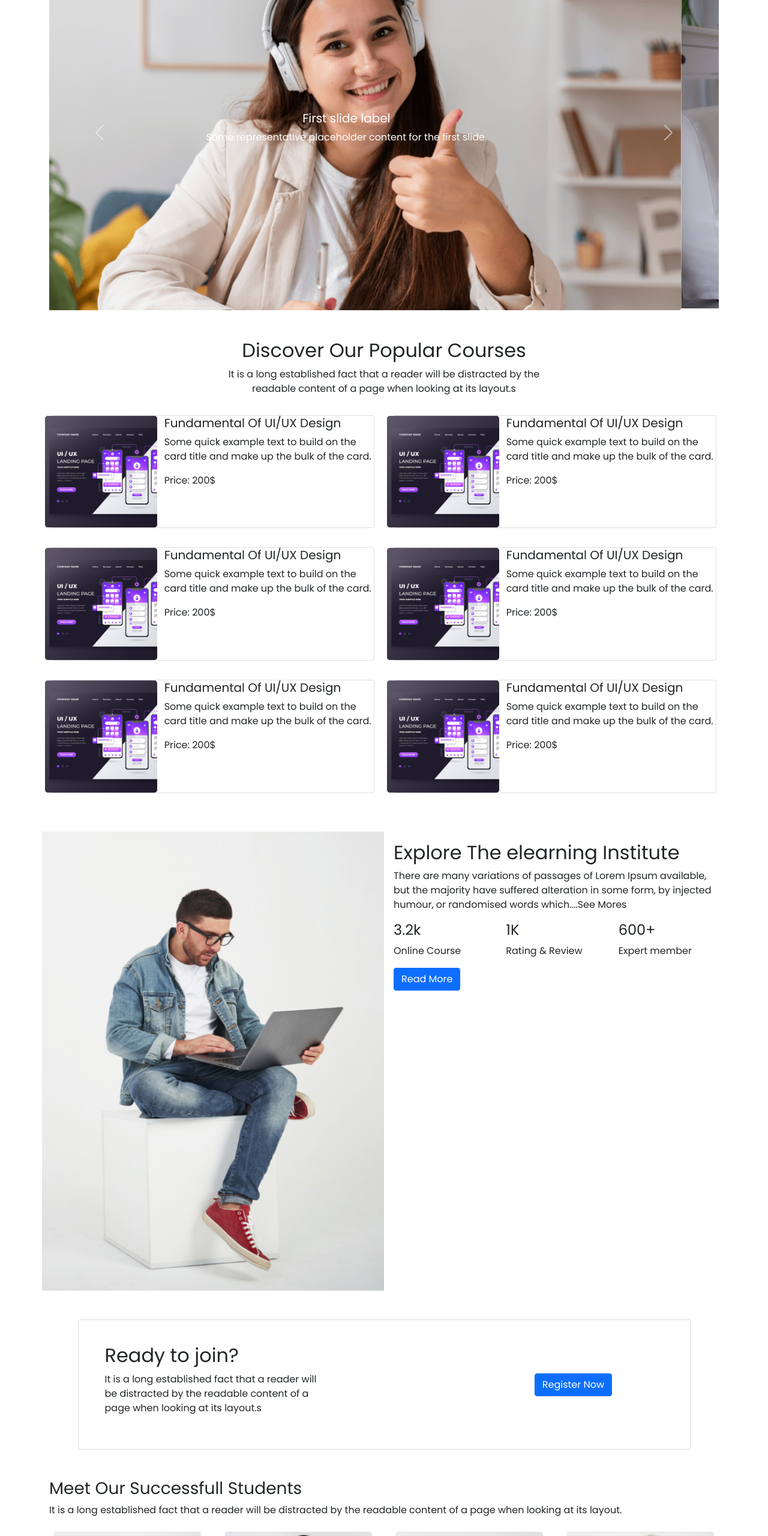
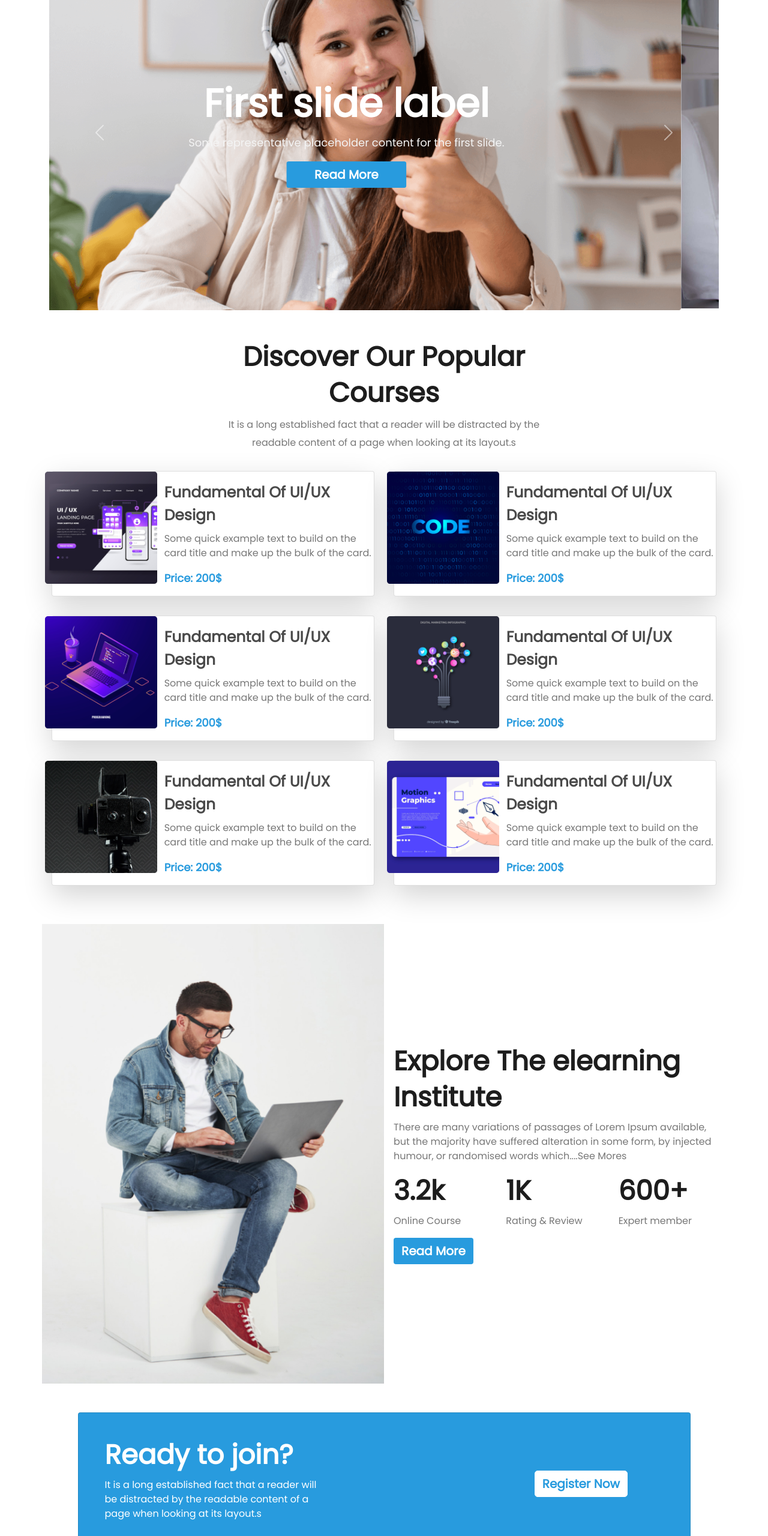
Before and after one commit to farabi1233/ed_tech, a plain HTML site: page index.html in a window 1280 px wide. Shown: the part 180-2740 px from the top of the page at 60% size. Drawn offline with nearby package versions, Linux system fonts and the light colour scheme.

Commit message:
pc design fix

```diff
--- a/asset/css/style.css
+++ b/asset/css/style.css
@@ -1,6 +1,4 @@
 @import url('https://fonts.googleapis.com/css2?family=Poppins&display=swap');
-
-
 
 
 body {
--- a/index.html
+++ b/index.html
@@ -14,9 +14,123 @@
     <link rel="stylesheet" href="asset/css/style.css">
 
     <style>
+        .slider-title {
+            font-weight: 600;
+            font-size: 65px;
+            line-height: 85px;
+            text-align: center;
+            color: #FFFFFF;
+        }
 
+        .slider-description {
+            font-weight: 400;
+            font-size: 18px;
+            line-height: 30px;
+            text-align: center;
+            color: #F4F4F4;
 
+        }
 
+        .bg-blue {
+            background-color: #289BDE;
+        }
+
+        .blue-button {
+            background: #289BDE;
+            font-weight: 600;
+            font-size: 20px;
+            line-height: 30px;
+            text-align: center;
+            color: #FFFFFF;
+        }
+
+        .white-button {
+            background: #FFFFFF;
+            border: 1px solid #FFFFFF;
+            border-radius: 5px;
+            font-weight: 600;
+            font-size: 20px;
+            line-height: 30px;
+            text-align: center;
+            color: #289BDE;
+
+        }
+
+        .title {
+            font-weight: 600;
+            font-size: 45px;
+            line-height: 60px;
+            text-align: center;
+            color: #1D1D1D;
+        }
+
+        .title-left {
+            font-weight: 600;
+            font-size: 45px;
+            line-height: 60px;
+            color: #1D1D1D;
+        }
+
+        .title-description {
+            font-weight: 400;
+            font-size: 16px;
+            line-height: 30px;
+            text-align: center;
+            color: #777777;
+        }
+
+        .course-name {
+            font-weight: 600;
+            font-size: 25px;
+            line-height: 38px;
+            color: #4A4A4A;
+
+        }
+
+        .description {
+            font-weight: 400;
+            font-size: 16px;
+            line-height: 24px;
+            color: #777777;
+
+        }
+
+        .course-price {
+            font-weight: 600;
+            font-size: 18px;
+            line-height: 27px;
+            color: #289BDE;
+        }
+
+        .name {
+            font-weight: 600;
+            font-size: 20px;
+            line-height: 30px;
+            color: #4A4A4A;
+        }
+
+        .accordion-button {
+            font-weight: 600;
+            font-size: 20px;
+            line-height: 30px;
+            color: #4A4A4A;
+        }
+
+        .footer-title {
+            font-weight: 600;
+            font-size: 40px;
+            line-height: 60px;
+            color: #FFFFFF;
+        }
+
+        .footer-description {
+            font-weight: 400;
+            font-size: 16px;
+            line-height: 28px;
+            text-align: center;
+            color: #E8E8E8;
+
+        }
     </style>
 </head>
 
@@ -61,32 +175,36 @@
         <!-- slider  -->
         <section class="slider container my-5">
             <div id="carouselExampleIndicators" class="carousel slide" data-bs-ride="carousel">
-                <!-- <div class="carousel-indicators">
-                    <button type="button" data-bs-target="#carouselExampleIndicators" data-bs-slide-to="0"
-                        class="active" aria-current="true" aria-label="Slide 1"></button>
-                    <button type="button" data-bs-target="#carouselExampleIndicators" data-bs-slide-to="1"
-                        aria-label="Slide 2"></button>
-                    <button type="button" data-bs-target="#carouselExampleIndicators" data-bs-slide-to="2"
-                        aria-label="Slide 3"></button>
-                </div> -->
+
                 <div class="carousel-inner">
                     <div class="carousel-item active" style="background-image: ;">
-                        <img src="asset/images/cover/cover-1.png" class="d-block w-100" alt="...">
-                        <div class="carousel-caption d-flex flex-column justify-content-center h-100" style="top: 0"">
-                        <h5>First slide label</h5>
-                        <p>Some representative placeholder content for the first slide.</p>
+
+                        <img src="asset/images/cover/cover-1.png" class="d-block w-100" alt="..."
+                            style="brightness(0.4);">
+                        <div class="text-center carousel-caption d-flex flex-column justify-content-center h-100"
+                            style="top: 0"">
+                                <h5 class=" slider-title">First slide label</h5>
+                            <p class="slider-description">Some representative placeholder content for the first slide.
+                            </p>
+                            <button style="width: 200px;" class="mx-auto btn  blue-button ">Read More</button>
+
                         </div>
                     </div>
 
+
                     <div class=" carousel-item">
                         <img src="asset/images/cover/cover-3.jpg" class="d-block w-100" alt="...">
-                            <div class="carousel-caption d-flex flex-column justify-content-center h-100" style="top: 0"">
-                                <h5>First slide label</h5>
-                                <p>Some representative placeholder content for the first slide.</p>
+                        <div class="text-center carousel-caption d-flex flex-column justify-content-center h-100"
+                            style="top: 0"">
+                            <h5 class=" slider-title">First slide label</h5>
+                            <p class="slider-description">Some representative placeholder content for the first slide.
+                            </p>
+                            <button style="width: 200px;" class="mx-auto btn  blue-button ">Read More</button>
+
                         </div>
                     </div>
                 </div>
-                    <button class="carousel-control-prev" type="button" data-bs-target="#carouselExampleIndicators"
+                <button class=" carousel-control-prev" type="button" data-bs-target="#carouselExampleIndicators"
                     data-bs-slide="prev">
                     <span class="carousel-control-prev-icon" aria-hidden="true"></span>
                     <span class="visually-hidden">Previous</span>
@@ -106,8 +224,8 @@
         <section class=" register container my-5">
             <div class="row justify-content-center text-center">
                 <div class="col-6">
-                    <h2>Discover Our Popular Courses</h2>
-                    <p>
+                    <h2 class="title">Discover Our Popular Courses</h2>
+                    <p class="title-description">
                         It is a long established fact that a reader will be distracted by the readable
                         content of a page when looking at its layout.s
                     </p>
@@ -115,14 +233,14 @@
             </div>
             <div class="row  ">
                 <div class="col-md-6 p-3">
-                    <div class="card">
+                    <div class="card shadow-lg">
                         <div class="row">
                             <div class="col-md-4 p-0">
                                 <img src="asset/images/course/course-1.png" class="img-fluid">
                             </div>
-                            <div class="col-md-8">
+                            <div class="col-md-8 py-3">
                                 <h5 class="course-name">Fundamental Of UI/UX Design</h5>
-                                <p class="course-description">Some quick example text to build on the card title and
+                                <p class="description">Some quick example text to build on the card title and
                                     make up the bulk of the card.</p>
                                 <span class="course-price">Price: 200$</span>
                             </div>
@@ -130,14 +248,14 @@
                     </div>
                 </div>
                 <div class="col-md-6 p-3">
-                    <div class="card">
+                    <div class="card shadow-lg">
                         <div class="row">
                             <div class="col-md-4 p-0">
-                                <img src="asset/images/course/course-1.png" class="img-fluid">
+                                <img src="asset/images/course/course-2.png" class="img-fluid">
                             </div>
-                            <div class="col-md-8">
+                            <div class="col-md-8 py-3">
                                 <h5 class="course-name">Fundamental Of UI/UX Design</h5>
-                                <p class="course-description">Some quick example text to build on the card title and
+                                <p class="description">Some quick example text to build on the card title and
                                     make up the bulk of the card.</p>
                                 <span class="course-price">Price: 200$</span>
                             </div>
@@ -145,14 +263,14 @@
                     </div>
                 </div>
                 <div class="col-md-6 p-3">
-                    <div class="card">
+                    <div class="card shadow-lg">
                         <div class="row">
                             <div class="col-md-4 p-0">
-                                <img src="asset/images/course/course-1.png" class="img-fluid">
+                                <img src="asset/images/course/course-3.png" class="img-fluid">
                             </div>
-                            <div class="col-md-8">
+                            <div class="col-md-8 py-3">
                                 <h5 class="course-name">Fundamental Of UI/UX Design</h5>
-                                <p class="course-description">Some quick example text to build on the card title and
+                                <p class="description">Some quick example text to build on the card title and
                                     make up the bulk of the card.</p>
                                 <span class="course-price">Price: 200$</span>
                             </div>
@@ -160,14 +278,14 @@
                     </div>
                 </div>
                 <div class="col-md-6 p-3">
-                    <div class="card">
+                    <div class="card shadow-lg">
                         <div class="row">
                             <div class="col-md-4 p-0">
-                                <img src="asset/images/course/course-1.png" class="img-fluid">
+                                <img src="asset/images/course/course-4.png" class="img-fluid">
                             </div>
-                            <div class="col-md-8">
+                            <div class="col-md-8 py-3">
                                 <h5 class="course-name">Fundamental Of UI/UX Design</h5>
-                                <p class="course-description">Some quick example text to build on the card title and
+                                <p class="description">Some quick example text to build on the card title and
                                     make up the bulk of the card.</p>
                                 <span class="course-price">Price: 200$</span>
                             </div>
@@ -175,14 +293,14 @@
                     </div>
                 </div>
                 <div class="col-md-6 p-3">
-                    <div class="card">
+                    <div class="card shadow-lg">
                         <div class="row">
                             <div class="col-md-4 p-0">
-                                <img src="asset/images/course/course-1.png" class="img-fluid">
+                                <img src="asset/images/course/course-5.png" class="img-fluid">
                             </div>
-                            <div class="col-md-8">
+                            <div class="col-md-8 py-3">
                                 <h5 class="course-name">Fundamental Of UI/UX Design</h5>
-                                <p class="course-description">Some quick example text to build on the card title and
+                                <p class="description">Some quick example text to build on the card title and
                                     make up the bulk of the card.</p>
                                 <span class="course-price">Price: 200$</span>
                             </div>
@@ -190,20 +308,22 @@
                     </div>
                 </div>
                 <div class="col-md-6 p-3">
-                    <div class="card">
+                    <div class="card shadow-lg">
                         <div class="row">
                             <div class="col-md-4 p-0">
-                                <img src="asset/images/course/course-1.png" class="img-fluid">
+                                <img src="asset/images/course/course-6.png" class="img-fluid">
                             </div>
-                            <div class="col-md-8">
+                            <div class="col-md-8 py-3">
                                 <h5 class="course-name">Fundamental Of UI/UX Design</h5>
-                                <p class="course-description">Some quick example text to build on the card title and
+                                <p class="description">Some quick example text to build on the card title and
                                     make up the bulk of the card.</p>
                                 <span class="course-price">Price: 200$</span>
                             </div>
                         </div>
                     </div>
                 </div>
+
+
 
             </div>
         </section>
@@ -215,28 +335,30 @@
                     <img src="asset/images/working.png" class="img-fluid">
 
                 </div>
-                <div class="col-md-6 p-0">
+                <div class="col-md-6 p-0 d-flex align-items-center">
                     <div class="data p-3">
 
-                        <h2>Explore The elearning Institute</h2>
-                        <p>There are many variations of passages of Lorem Ipsum available, but the majority have
+                        <h2 class="title-left">Explore The elearning Institute</h2>
+                        <p class="description">There are many variations of passages of Lorem Ipsum available, but the
+                            majority have
                             suffered alteration in some form, by injected humour, or randomised words which....See Mores
                         </p>
                         <div class="row mt-3">
                             <div class="col-4">
-                                <h4>3.2k</h4>
-                                <p>Online Course</p>
+                                <h4 class="title-left">3.2k</h4>
+                                <p class="description">Online Course</p>
+                            </div>
+
+                            <div class="col-4">
+                                <h4 class="title-left">1K</h4>
+                                <p class="description">Rating & Review</p>
                             </div>
                             <div class="col-4">
-                                <h4>1K</h4>
-                                <p>Rating & Review</p>
-                            </div>
-                            <div class="col-4">
-                                <h4>600+</h4>
-                                <p>Expert member</p>
+                                <h4 class="title-left">600+</h4>
+                                <p class="description">Expert member</p>
                             </div>
                         </div>
-                        <button class="btn btn-primary">Read More</button>
+                        <button class="btn  blue-button ">Read More</button>
                     </div>
                 </div>
             </div>
@@ -246,18 +368,18 @@
         <section class=" register container my-5">
             <div class="row my-5 justify-content-center ">
                 <div class="col-11">
-                    <div class="card">
+                    <div class="card bg-blue">
                         <div class="card-body">
                             <div class="row justify-content-between align-items-center my-4 mx-3">
                                 <div class="col-md-5">
-                                    <h2>Ready to join?</h2>
-                                    <p>
+                                    <h2 class="title-left text-white">Ready to join?</h2>
+                                    <p class="description text-white">
                                         It is a long established fact that a reader will be distracted by the readable
                                         content of a page when looking at its layout.s
                                     </p>
                                 </div>
                                 <div class="col-md-3">
-                                    <button class="btn btn-primary">
+                                    <button class="btn white-button ">
                                         Register Now
                                     </button>
                                 </div>
@@ -271,45 +393,53 @@
 
         <!-- review  -->
         <section class=" student container my-5">
-            <h3>Meet Our Successfull Students</h3>
-            <p>
+            <h3 class="title">Meet Our Successfull Students</h3>
+            <p class="title-description">
                 It is a long established fact that a reader will be distracted by the readable content of a page when
                 looking at its layout.
             </p>
             <div class="row my-3 justify-content-center ">
                 <div class="col-md-3">
                     <div class="card m-2">
-                        <div class="card-body p-0">
+                        <div class="card-body shadow-sm p-0">
                             <img src="asset/images/student/student-1.png" class="img-fluid" alt="">
+                            <div class="data px-3 py-2">
                                 <h4 class="name">Awlad Hossain</h4>
-                            <p class="designation">UIUX Designer</p>
+                                <p class="description">UIUX Designer</p>
+                            </div>
                         </div>
                     </div>
                 </div>
                 <div class="col-md-3">
                     <div class="card m-2">
-                        <div class="card-body p-0">
+                        <div class="card-body shadow-sm p-0">
                             <img src="asset/images/student/student-2.png" class="img-fluid" alt="">
+                            <div class="data px-3 py-2">
                                 <h4 class="name">Awlad Hossain</h4>
-                            <p class="designation">UIUX Designer</p>
+                                <p class="description">UIUX Designer</p>
+                            </div>
                         </div>
                     </div>
                 </div>
                 <div class="col-md-3">
                     <div class="card m-2">
-                        <div class="card-body p-0">
+                        <div class="card-body shadow-sm p-0">
                             <img src="asset/images/student/student-3.png" class="img-fluid" alt="">
+                            <div class="data px-3 py-2">
                                 <h4 class="name">Awlad Hossain</h4>
-                            <p class="designation">UIUX Designer</p>
+                                <p class="description">UIUX Designer</p>
+                            </div>
                         </div>
                     </div>
                 </div>
                 <div class="col-md-3">
                     <div class="card m-2">
-                        <div class="card-body p-0">
+                        <div class="card-body shadow-sm p-0">
                             <img src="asset/images/student/student-4.png" class="img-fluid" alt="">
+                            <div class="data px-3 py-2">
                                 <h4 class="name">Awlad Hossain</h4>
-                            <p class="designation">UIUX Designer</p>
+                                <p class="description">UIUX Designer</p>
+                            </div>
                         </div>
                     </div>
                 </div>
@@ -319,8 +449,8 @@
 
         <!-- review  -->
         <section class=" review container my-5">
-            <h3>Some Students Feedback</h3>
-            <p>
+            <h3 class="title">Some Students Feedback</h3>
+            <p class="title-description">
                 It is a long established fact that a reader will be distracted by the readable content of a page when
                 looking at its layout.
             </p>
@@ -330,8 +460,8 @@
         <!-- review end  -->
         <!-- faq  -->
         <section class=" faq container my-5">
-            <h3>Frequently Asked Questions</h3>
-            <p>
+            <h3 class="title">Frequently Asked Questions</h3>
+            <p class="title-description">
                 It is a long established fact that a reader will be distracted by the readable content of a page when
                 looking at its layout.
             </p>
@@ -348,7 +478,7 @@
                             </h2>
                             <div id="panelsStayOpen-collapseOne" class="accordion-collapse collapse show"
                                 aria-labelledby="panelsStayOpen-headingOne">
-                                <div class="accordion-body">
+                                <div class="accordion-body description">
                                     <strong>This is the first item's accordion body.</strong> It is shown by default,
                                     until the collapse plugin adds the appropriate classes that we use to style each
                                     element. These classes control the overall appearance, as well as the showing and
@@ -368,7 +498,7 @@
                             </h2>
                             <div id="panelsStayOpen-collapseTwo" class="accordion-collapse collapse"
                                 aria-labelledby="panelsStayOpen-headingTwo">
-                                <div class="accordion-body">
+                                <div class="accordion-body escription">
                                     <strong>This is the second item's accordion body.</strong> It is hidden by default,
                                     until the collapse plugin adds the appropriate classes that we use to style each
                                     element. These classes control the overall appearance, as well as the showing and
@@ -388,7 +518,7 @@
                             </h2>
                             <div id="panelsStayOpen-collapseThree" class="accordion-collapse collapse"
                                 aria-labelledby="panelsStayOpen-headingThree">
-                                <div class="accordion-body">
+                                <div class="accordion-body description">
                                     <strong>This is the third item's accordion body.</strong> It is hidden by default,
                                     until the collapse plugin adds the appropriate classes that we use to style each
                                     element. These classes control the overall appearance, as well as the showing and
@@ -409,7 +539,8 @@
                             </h2>
                             <div id="panelsStayOpen-collapseFour" class="accordion-collapse collapse"
                                 aria-labelledby="panelsStayOpen-headingFour">
-                                <div class="accordion-body">
+                                <div class="accordion-body description">
+
                                     <strong>This is the third item's accordion body.</strong> It is hidden by default,
                                     until the collapse plugin adds the appropriate classes that we use to style each
                                     element. These classes control the overall appearance, as well as the showing and
@@ -427,7 +558,7 @@
 
         <!-- sponsor  -->
         <section class=" sponsor container my-5">
-            <h3>Trusted by over 800+ companies</h3>
+            <h3 class="title mb-4">Trusted by over 800+ companies</h3>
             <div class="row my-3">
                 <div class="col-2">
                     <img src="asset/images/company/company-1.png" class="img-fluid" alt="">
@@ -459,10 +590,10 @@
         <section style="background-color: black;">
             <div class="data text-center py-5 text-white">
 
-                <h2>Pro Edu</h2>
-                <p>Office 41, Zawaya Buildin, Ghala Muscat, <br>
+                <h2 class="footer-title">Pro Edu</h2>
+                <p class="footer-description">Office 41, Zawaya Buildin, Ghala Muscat, <br>
                     Sultanate of Oman</p>
-                <p>
+                <p class="footer-description">
                     Privacy Ploicy | Terms of use
                 </p>
             </div>
```
Lines whose indentation alone changed are shown as unchanged.
